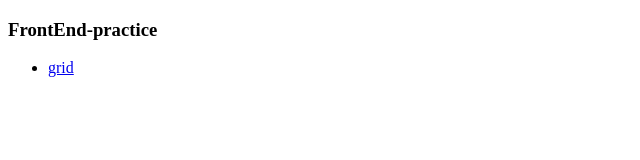
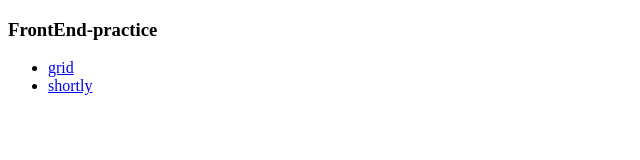
Before and after one commit to ckdtjs505/frontEnd-practice, a plain HTML site: page index.html in a window 1280 px wide. Shown: the full height of the page, 0-640 px from the left. Drawn offline with Linux system fonts and the light colour scheme.

Commit message:
Feat: shortly link 추가

```diff
--- a/index.html
+++ b/index.html
@@ -9,6 +9,7 @@
     <h3>FrontEnd-practice</h3>
     <ul>
       <li><a href="./grid-component-master/index.html">grid</a></li>
+      <li><a href="./url-shortening-api-master/index.html">shortly</a></li>
     </ul>
   </body>
 </html>
```
